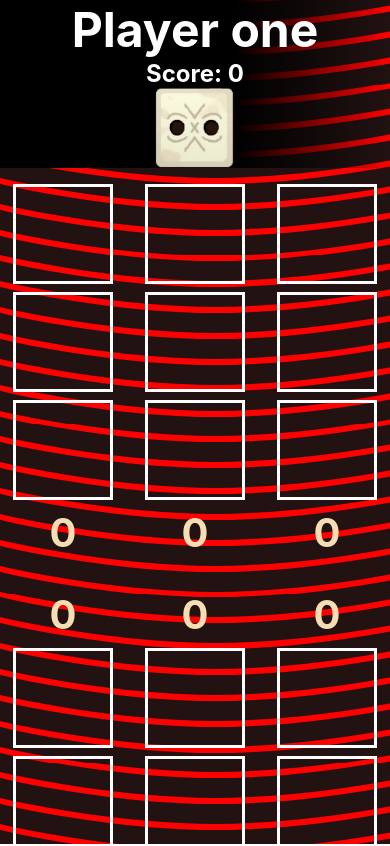
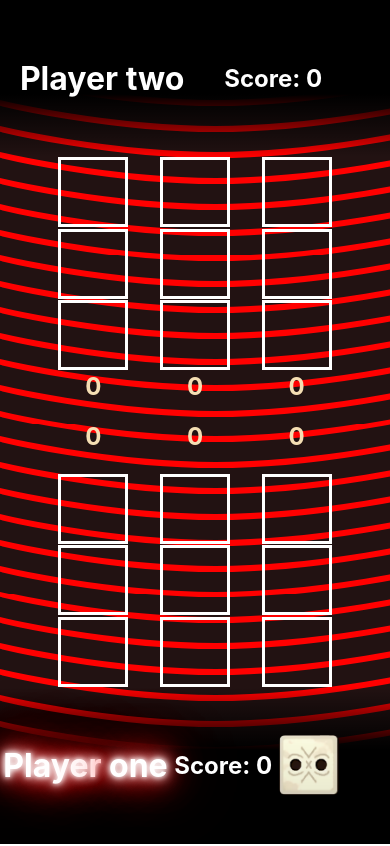
Before and after one commit to seffa1/knucklebones, a React (Create React App) app in the folder knucklebones/: page / in a window 390 px wide. Shown: the top 846 px of the page. Built offline with nearby package versions, Linux system fonts and the light colour scheme.

Commit message:
styling and phone layout

```diff
--- a/knucklebones/src/App.css
+++ b/knucklebones/src/App.css
@@ -24,7 +24,7 @@ h3 {
 
 @media screen and (max-width: 800px) {
   .App {
-    flex-direction: column;
+    flex-direction: column-reverse;
   }
 }
 
@@ -38,6 +38,7 @@ h3 {
   justify-content: center;
   align-items: center;
   color: white;
+  font-size: 1rem;
 }
 
 .player--one {
@@ -63,7 +64,9 @@ h3 {
 }
 
 .currentPlayer {
-  font-size: 3rem;
+  text-shadow: 0 0 5px #fff, 0 0 10px #fff, 0 0 15px #fff, 0 0 20px #fb0404,
+    0 0 30px #fb0404, 0 0 40px #fb0404, 0 0 55px #fb0404, 0 0 75px #fb0404;
+  color: #ffffff;
 }
 
 @media screen and (max-width: 800px) {
@@ -72,6 +75,32 @@ h3 {
     padding: 0;
     justify-content: center;
     flex-shrink: 1;
+    flex-direction: row;
+    justify-content: space-around;
+    padding-right: 3rem;
+  }
+
+  .player--one {
+    background: linear-gradient();
+    background: linear-gradient(
+      180deg,
+      rgba(255, 0, 0, 0) 0%,
+      rgba(0, 0, 0, 1) 40%
+    );
+  }
+
+  .player--two {
+    background: linear-gradient();
+    background: linear-gradient(
+      0deg,
+      rgba(255, 0, 0, 0) 0%,
+      rgba(0, 0, 0, 1) 40%
+    );
+  }
+
+  .dice-img {
+    width: 60px;
+    height: 60px;
   }
 }
 
@@ -84,7 +113,7 @@ h3 {
   flex-direction: column;
   align-items: center;
   justify-content: center;
-  gap: 5rem;
+  /* gap: 5rem */
 }
 
 .board {
@@ -99,9 +128,7 @@ h3 {
 .tile {
   width: 100px;
   height: 100px;
-  /* background: white; */
   border: 3px solid white;
-  /* color: white; */
   justify-self: center;
   text-align: center;
   vertical-align: middle;
@@ -137,7 +164,6 @@ h3 {
 .score {
   width: 100px;
   height: 50px;
-  font-size: 2.5rem;
   font-weight: 700;
   transition: all 0.2s;
   color: wheat;
@@ -172,4 +198,23 @@ h3 {
   .Arena {
     gap: 0;
   }
+
+  .board {
+    gap: 0.1rem;
+    margin: 0;
+  }
+
+  .tile {
+    width: 70px;
+    height: 70px;
+  }
+
+  .dice-img {
+    width: 60px;
+    height: 60px;
+  }
+
+  .score {
+    font-size: 1.5rem;
+  }
 }
--- a/knucklebones/src/components/Player.js
+++ b/knucklebones/src/components/Player.js
@@ -12,7 +12,9 @@ function Player(props) {
       >
         Player {props.playerNumber}
       </h1>
-      <h2>Score: {props.score[0] + props.score[1] + props.score[2]}</h2>
+      <h2 className="player-score">
+        Score: {props.score[0] + props.score[1] + props.score[2]}
+      </h2>
       {props.playerNumber === "one" && props.currentDice && (
         <Dice number={props.currentDice} />
       )}
```
